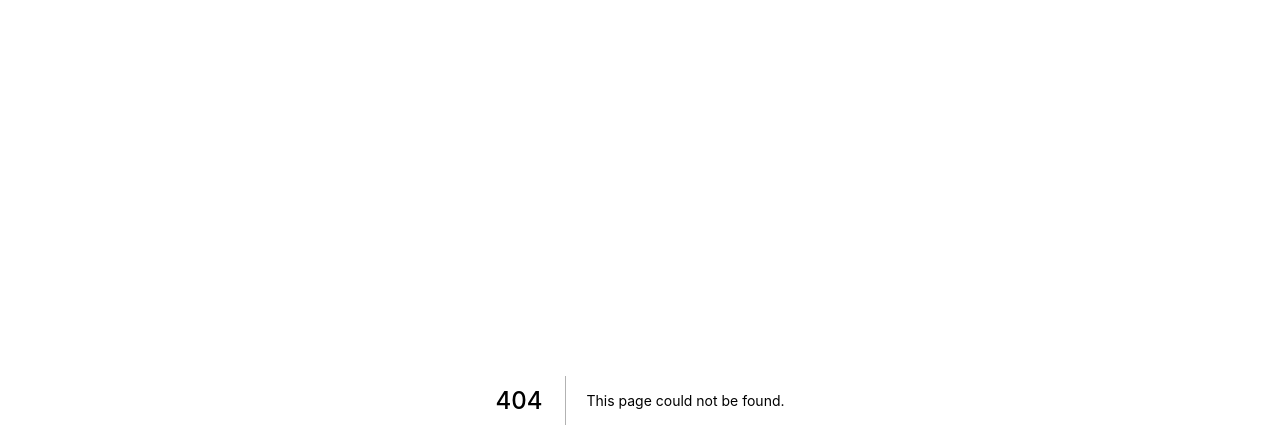
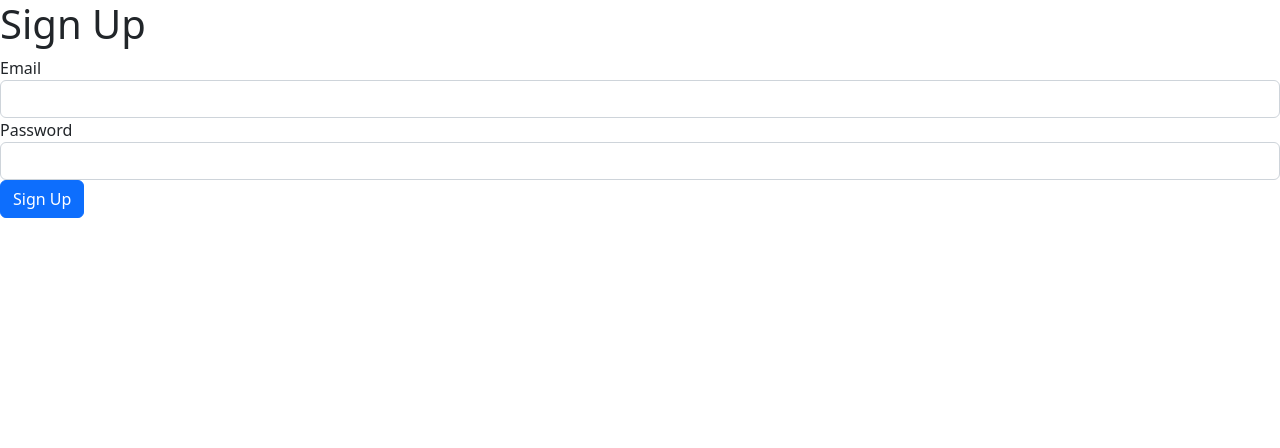
Before and after one commit to TimButokawa/ticketing-microservices, a Next.js app in the folder client/: page /auth/sign-up in a window 1280 px wide. Before the commit this address had no page. Shown: the top 448 px of the page. Built offline with nearby package versions, Linux system fonts and the light colour scheme.

Commit message:
begin sign up

```diff
--- /dev/null
+++ b/client/pages/auth/sign-up.js
@@ -0,0 +1,40 @@
+import React from 'react';
+
+const SignUp = () => {
+  const [email, setEmail] = React.useState('');
+  const [password, setPassword] = React.useState('');
+
+  const handleOnSubmit = (e) => {
+    e.preventDefault()
+    console.log('email: ', email)
+    console.log('password: ', password)
+  };
+
+  return (
+    <form onSubmit={handleOnSubmit}>
+      <h1>Sign Up</h1>
+      <div className="form-group">
+        <label>Email</label>
+        <input
+          value={email}
+          onChange={(e) => setEmail(e.target.value)}
+          className="form-control"
+        />
+      </div>
+      <div className="form-group">
+        <label>Password</label>
+        <input
+          type="password"
+          value={password}
+          onChange={(e) => setPassword(e.target.value)}
+          className="form-control"
+        />
+      </div>
+      <button className="btn btn-primary">
+        Sign Up
+      </button>
+    </form>
+  );
+}
+
+export default SignUp;
--- a/client/pages/sign-up.js
+++ /dev/null
@@ -1,5 +0,0 @@
-const SignUp = () => {
-  return <h1>sign up</h1>
-}
-
-export default SignUp;
```
